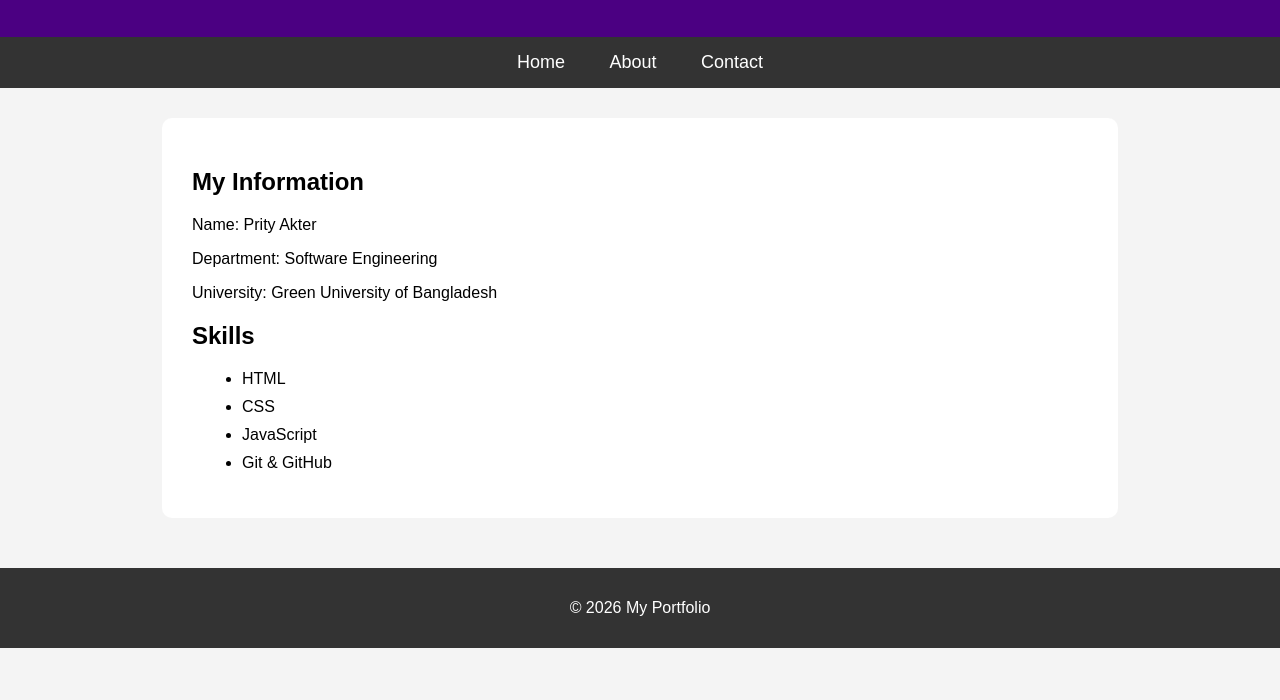
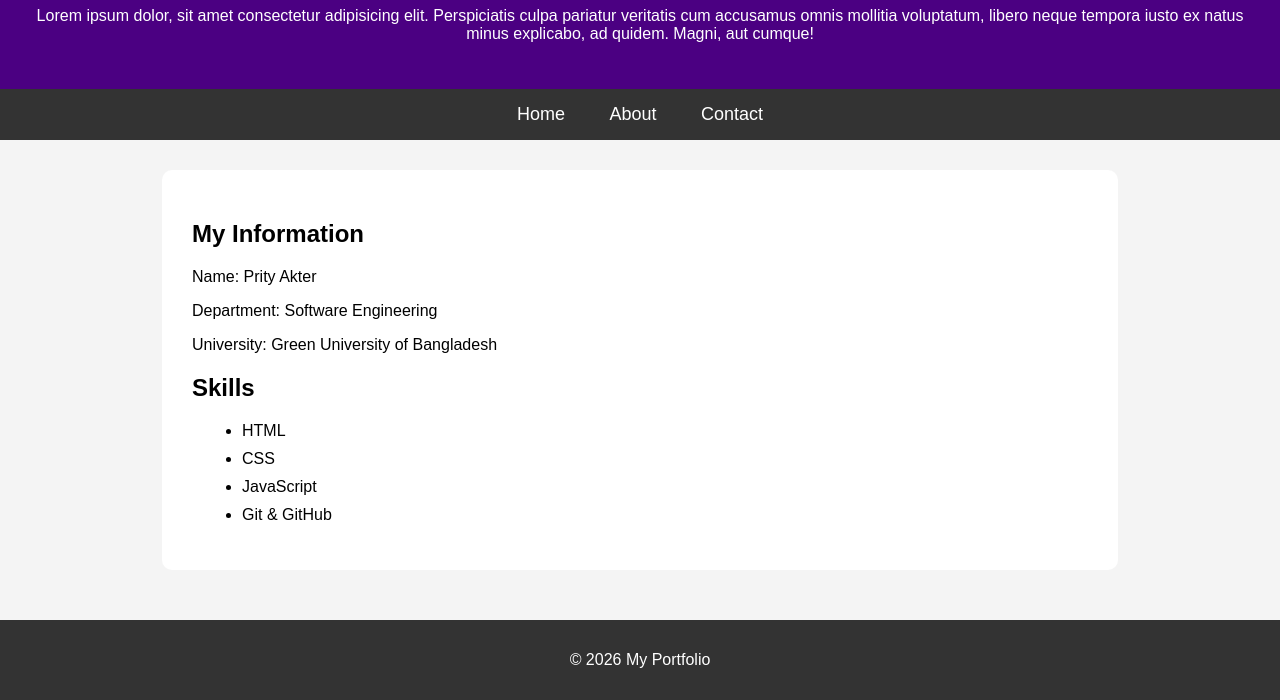
Before and after one commit to Prity-025/lab-task-03, a plain HTML site: page index2.html in a window 1280 px wide. Shown: the part 103-803 px from the top of the page. Drawn offline with Linux system fonts and the light colour scheme.

Commit message:
edit feature branch

```diff
--- a/index2.html
+++ b/index2.html
@@ -9,6 +9,8 @@
 <body>
     <header>
     <h1>About Me</h1>
+
+    <P>Lorem ipsum dolor, sit amet consectetur adipisicing elit. Perspiciatis culpa pariatur veritatis cum accusamus omnis mollitia voluptatum, libero neque tempora iusto ex natus minus explicabo, ad quidem. Magni, aut cumque!</P>
 </header>
 
 <nav>
```
